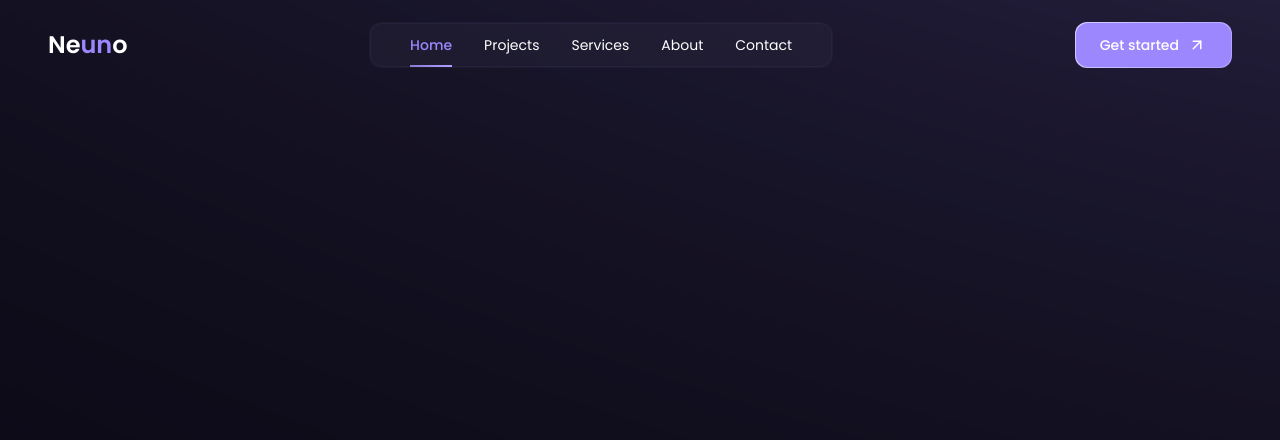
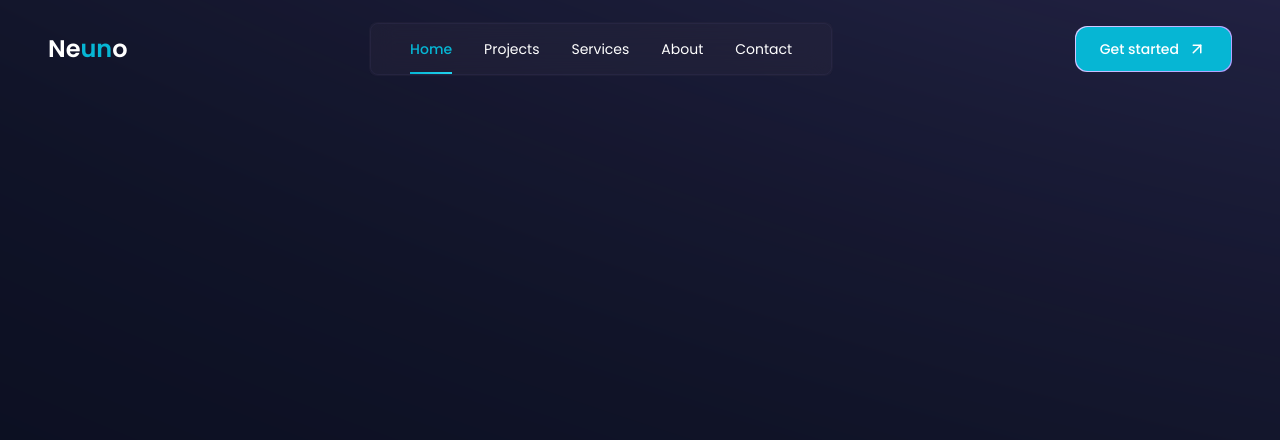
Before and after one commit to mehedii-h03/neuno, a Next.js app: page / in a window 1280 px wide. Shown: the top 440 px of the page. Built offline with nearby package versions, Linux system fonts and the light colour scheme.

Commit message:
color pallet and navbar ul glass background size and border radius changed

```diff
--- a/src/app/globals.css
+++ b/src/app/globals.css
@@ -1,12 +1,52 @@
 @import url('https://fonts.googleapis.com/css2?family=Poppins:wght@400;500;600&display=swap');
 @import "tailwindcss";
 
+
+
+/* Better */
+/*
 @theme {
-  --color-primary: #9C87FE;
+  --color-primary: #6366F1;
+  --color-primary-hover: #818CF8;
+  --color-bg: #0B1121;
+  --color-surface: #182132;
+  --color-surface-hover: #253144;
+  --color-text: #E2E8F0;
+  --color-text-secondary: #94A3B8;
+  --color-border: #334155;
+} */
+
+/* Good */
+
+/* @theme {
+  --color-primary: #25CED1;
+  --color-primary-hover: #47E3E6;
+  --color-bg: #16161E;
+  --color-surface: #22222E;
+  --color-surface-hover: #30303E;
+  --color-text: #E4F1F2;
+  --color-text-secondary: #9CADB5;
+  --color-border: #484860;
+} */
+
+
+/* better in teal */
+@theme {
+  --color-primary: #06B6D4;
+  --color-primary-hover: #22D3EE;
+  --color-bg: #0C1021;
+  --color-surface: #1D2035;
+  --color-surface-hover: #2D3048;
+  --color-text: #DCDFE4;
+  --color-text-secondary: #8B92AC;
+  --color-border: #414458;
+  --color-active-link: linear-gradient(90deg, #06B6D4, #22D3EE);
+
 }
 
+
 body {
-  background: #0D0B17;
+  background: var(--color-bg);
   font-family: 'Poppins', Arial, Helvetica, sans-serif;
 }
 
--- a/src/components/landing/Navbar.tsx
+++ b/src/components/landing/Navbar.tsx
@@ -10,7 +10,7 @@ const navItems = ["Home", "Projects", "Services", "About", "Contact"];
 // Gradient border component to reduce repetition
 const GradientBorder = memo(({ className = "" }: { className?: string }) => (
   <div
-    className={`absolute inset-0 rounded-xl border border-[#48407080] opacity-40 ${className}`}
+    className={`absolute inset-0 rounded-lg border border-[#48407080] opacity-40 ${className}`}
   />
 ));
 
@@ -60,8 +60,8 @@ const NavLink = memo(
           initial={{ width: 0, opacity: 0 }}
           animate={{ width: "100%", opacity: 1 }}
           style={{
-            bottom: "-12px",
-            background: "linear-gradient(90deg, #8A7AD6, #AF9EFF)", // Gradient matching theme
+            bottom: "-15px",
+            background: "linear-gradient(90deg, #06B6D4, #22D3EE)",
           }}
           transition={{ duration: 0.2 }}
         />
@@ -183,7 +183,7 @@ const Navbar = () => {
         >
           {/* Desktop-only glass background that appears when scrolled */}
           <motion.div
-            className="hidden md:block absolute inset-0 bg-[#2E2A405C] backdrop-blur-md rounded-xl"
+            className="hidden md:block absolute inset-0 bg-[#2E2A405C] backdrop-blur-md rounded-lg"
             initial={{ opacity: 0, backdropFilter: "blur(0px)" }}
             animate={{
               opacity: scrolled ? 1 : 0,
@@ -200,7 +200,7 @@ const Navbar = () => {
           {scrolled && <GradientBorder />}
 
           {/* Mobile-only glass background - fixed size */}
-          <div className="md:hidden absolute inset-0 bg-[#2E2A405C] backdrop-blur-md rounded-xl" />
+          <div className="md:hidden absolute inset-0 bg-[#2E2A405C] backdrop-blur-md rounded-lg" />
           <div className="md:hidden">
             <GradientBorder />
           </div>
@@ -238,11 +238,11 @@ const Navbar = () => {
                 duration: 0.4,
                 delay: 0.2,
               }}
-              className="hidden md:block relative rounded-xl p-[1px]"
+              className="hidden md:block relative rounded-lg p-[1px]"
             >
               {/* Links background - only visible when not scrolled */}
               <motion.div
-                className="absolute inset-0 bg-[#2E2A405C] backdrop-blur-md rounded-xl opacity-80"
+                className="absolute inset-0 bg-[#2E2A405C] backdrop-blur-md rounded-lg opacity-80"
                 initial={{ opacity: 1 }}
                 animate={{
                   opacity: scrolled ? 0 : 1,
@@ -256,7 +256,7 @@ const Navbar = () => {
 
               <div className="relative">
                 {!scrolled && <GradientBorder />}
-                <ul className="relative flex items-center gap-x-8 py-3 px-10 rounded-xl z-20">
+                <ul className="relative flex items-center gap-x-8 py-4 px-10 rounded-lg z-20">
                   {navItems.map((item, index) => (
                     <NavLink
                       key={item}
@@ -305,7 +305,7 @@ const Navbar = () => {
                 duration: 0.4,
                 delay: 0.1,
               }}
-              className="md:hidden text-white p-2 rounded-xl z-50 flex items-center justify-center"
+              className="md:hidden text-white p-2 rounded-lg z-50 flex items-center justify-center"
               onClick={toggleMenu}
               aria-label={isMenuOpen ? "Close menu" : "Open menu"}
               whileTap={{ scale: 0.95 }}
@@ -373,7 +373,7 @@ const Navbar = () => {
               transition={{
                 duration: 0.3,
               }}
-              className="fixed top-16 right-4 z-40 md:hidden rounded-xl px-5 py-4 w-64"
+              className="fixed top-16 right-4 z-40 md:hidden rounded-lg px-5 py-4 w-64"
               style={{
                 willChange: willChange ? "transform, opacity" : "auto",
                 background: `
```
